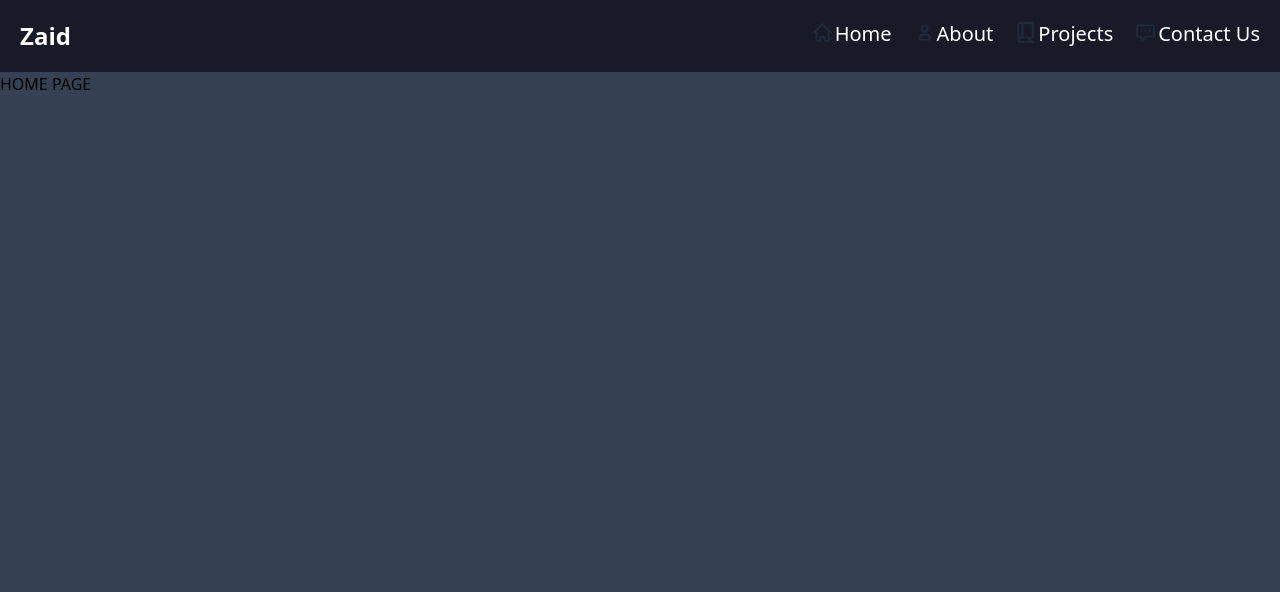
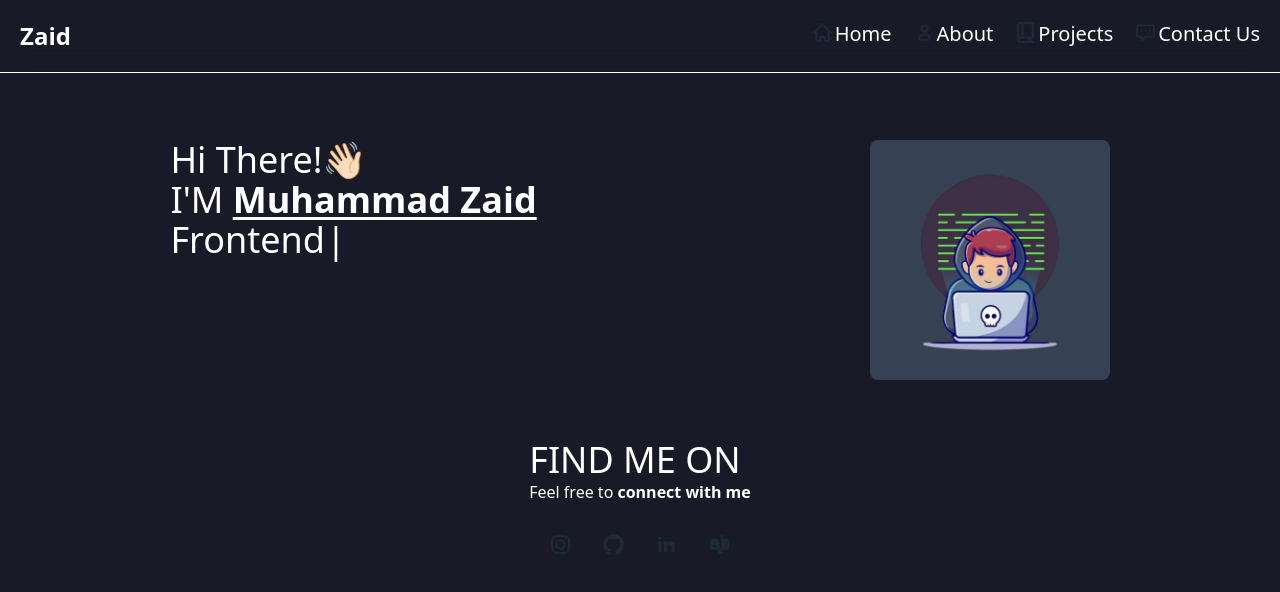
Before and after one commit to Zaidashraf19/Portfolio, a React (Vite) app: page / in a window 1280 px wide. Shown: the top 592 px of the page. Built offline with nearby package versions, Linux system fonts and the light colour scheme.

Commit message:
more features added

```diff
--- a/index.html
+++ b/index.html
@@ -6,7 +6,7 @@
     <meta name="viewport" content="width=device-width, initial-scale=1.0" />
     <title>Zaid | Portfolio</title>
   </head>
-  <body class="bg-gray-700">
+  <body class="bg-[#181a27] text-white">
     <div id="root"></div>
     <script type="module" src="/src/main.jsx"></script>
   </body>
--- a/package.json
+++ b/package.json
@@ -11,10 +11,13 @@
   },
   "dependencies": {
     "@tailwindcss/vite": "^4.1.7",
+    "animate.css": "^4.1.1",
+    "motion": "^12.12.1",
     "react": "^19.1.0",
     "react-dom": "^19.1.0",
     "react-router-dom": "^7.6.0",
-    "tailwindcss": "^4.1.7"
+    "tailwindcss": "^4.1.7",
+    "typewriter-effect": "^2.22.0"
   },
   "devDependencies": {
     "@eslint/js": "^9.25.0",
--- a/src/components/navbar.jsx
+++ b/src/components/navbar.jsx
@@ -1,13 +1,22 @@
+import React, { useState } from "react"
 import { Link } from "react-router-dom"
 
-const Navbar = () => {
+const nav = () => {
+    const [isOpen, setIsOpen] = React.useState(false);
+
+    const toggleMenu = () => {
+        setIsOpen(!isOpen);
+    };
+
     return (
         <>
-            <div className="text-white bg-[#181a27] p-5 flex justify-between text-xl">
+            <div className="flex justify-between text-xl p-5 fixed top-0 left-0 right-0 z-50 bg-background/100 backdrop-blur-md border-b border-border">
                 <div className="font-extrabold text-2xl">
                     Zaid
                 </div>
-                <div className="flex justify-around gap-5">
+                <div className={`flex flex-col md:flex-row md:items-center ${isOpen ? 'block' : 'hidden'} md:block`}>
+                    <ul className="flex flex-col md:flex-row gap-5">
+
                         <div className="flex hover:underline underline-offset-2">
                             <svg className="w-[25px] h-[25px] text-gray-800 dark:text-white" aria-hidden="true" xmlns="http://www.w3.org/2000/svg" width="24" height="24" fill="none" viewBox="0 0 24 24">
                                 <path stroke="currentColor" strokeLinecap="round" strokeLinejoin="round" strokeWidth="2" d="m4 12 8-8 8 8M6 10.5V19a1 1 0 0 0 1 1h3v-3a1 1 0 0 1 1-1h2a1 1 0 0 1 1 1v3h3a1 1 0 0 0 1-1v-8.5" />
@@ -33,10 +42,18 @@ const Navbar = () => {
                             <Link to={"/contact"}>Contact Us</Link>
                         </div>
 
+                    </ul>
                 </div>
+                <button onClick={toggleMenu} className="md:hidden focus:outline-none">
+                    {/* Hamburger Icon */}
+                    <svg className="w-6 h-6" fill="none" stroke="currentColor" viewBox="0 0 24 24" xmlns="http://www.w3.org/2000/svg">
+                        <path strokeLinecap="round" strokeLinejoin="round" strokeWidth={2} d="M4 6h16M4 12h16m-7 6h7" />
+                    </svg>
+                </button>
             </div>
+            <br /><br /><br /><br /><br />
         </>
     )
 }
 
-export default Navbar
+export default nav
--- a/src/index.css
+++ b/src/index.css
@@ -1,17 +1,2 @@
 @import "tailwindcss";
-@media (max-width: 768px) {
-    .nav-container {
-        flex-direction: column; /* Stack vertically */
-        align-items: flex-start; /* Align items to the left */
-    }
-
-    .nav-link {
-        width: 100%; /* Full width for links */
-        padding: 10px 15px; /* Add some padding */
-    }
-
-    .icon {
-        width: 20px; /* Adjust icon size for smaller screens */
-        height: 20px;
-    }
-}
+@import 'animate.css';
--- a/src/pages/about.jsx
+++ b/src/pages/about.jsx
@@ -1,7 +1,22 @@
 const About = () => {
-    return(
+    return (
         <>
-            ABOUT PAGE
+            <div className="text-xl p-5 flex justify-around gap-8 flex-wrap">
+                <div className="bg-gray-700 rounded-full p-0">
+                    <img
+                        src="https://cdn3d.iconscout.com/3d/premium/thumb/boy-avatar-3d-icon-download-in-png-blend-fbx-gltf-file-formats--boys-male-man-pack-avatars-icons-5187865.png"
+                        alt="Boy avatar"
+                        width={100}
+                        className=""
+
+                    />
+                </div>
+                <div>
+                    Hi everyone, <span className="font-semibold text-2xl">Muhammad Zaid</span> here from <span className="font-semibold text-2xl">Karachi, Pakistan. </span> <br /> <br />
+                    I'm a passionate Frontend Developer with expertise in creating responsive and interactive web applications. I specialize in React, Firebase, HTML, and CSS. <br /> <br />
+                    When I'm not coding, you can find me exploring new technologies, contributing to open-source projects, or enhancing my skills through continuous learning.
+                </div>
+            </div>
         </>
     )
 }
--- a/src/pages/home.jsx
+++ b/src/pages/home.jsx
@@ -1,7 +1,91 @@
+import Avatar from '../assets/developeravatar.png'
+import Typewriter from "typewriter-effect";
+
 const Home = () => {
-    return(
+    return (
         <>
-            HOME PAGE
+            <div className="text-4xl p-5 flex justify-around flex-wrap gap-8">
+                <div>
+                    <span className="font-light">Hi There!</span>
+                    <span>👋🏻</span> <br />
+                    <span>I'M </span>
+                    <span className="font-bold underline underline-offset-4"> Muhammad Zaid</span> <br />
+
+                    <Typewriter
+                        options={{
+                            strings: [
+                                "Frontend Developer"
+                            ],
+                            autoStart: true,
+                            loop: true,
+                            deleteSpeed: 50,
+                        }}
+                    />
+
+                </div>
+                <div>
+                    <img
+                        src={Avatar}
+                        alt="Developer Avatar"
+                        className="bg-gray-700 w-60 rounded-lg"
+                    />
+                </div>
+            </div>
+
+
+            <div className='flex flex-col justify-center items-center gap-5 my-10'>
+
+                <div>
+                    <span className='text-4xl'>
+                        FIND ME ON
+                    </span> <br />
+                    <span>
+                        Feel free to <span className='font-semibold'>connect with me</span>
+                    </span>
+                </div>
+
+                {/* ICONS */}
+                <div className='flex gap-3'>
+
+                    {/* INSTAGRAM */}
+                    <span className="bg-[#181a27] rounded-lg p-2 text-xl">
+                        <a href="">
+                            <svg class="w-[25px] h-[25px] text-gray-800 dark:text-white" aria-hidden="true" xmlns="http://www.w3.org/2000/svg" width="24" height="24" fill="none" viewBox="0 0 24 24">
+                                <path fill="currentColor" fill-rule="evenodd" d="M3 8a5 5 0 0 1 5-5h8a5 5 0 0 1 5 5v8a5 5 0 0 1-5 5H8a5 5 0 0 1-5-5V8Zm5-3a3 3 0 0 0-3 3v8a3 3 0 0 0 3 3h8a3 3 0 0 0 3-3V8a3 3 0 0 0-3-3H8Zm7.597 2.214a1 1 0 0 1 1-1h.01a1 1 0 1 1 0 2h-.01a1 1 0 0 1-1-1ZM12 9a3 3 0 1 0 0 6 3 3 0 0 0 0-6Zm-5 3a5 5 0 1 1 10 0 5 5 0 0 1-10 0Z" clip-rule="evenodd" />
+                            </svg>
+                        </a>
+                    </span>
+
+                    {/* GITHUB */}
+                    <span className="bg-[#181a27] rounded-lg p-2 text-xl">
+                        <a href="https://github.com/Zaidashraf19">
+                            <svg class="w-[25px] h-[25px] text-gray-800 dark:text-white" aria-hidden="true" xmlns="http://www.w3.org/2000/svg" width="24" height="24" fill="currentColor" viewBox="0 0 24 24">
+                                <path fill-rule="evenodd" d="M12.006 2a9.847 9.847 0 0 0-6.484 2.44 10.32 10.32 0 0 0-3.393 6.17 10.48 10.48 0 0 0 1.317 6.955 10.045 10.045 0 0 0 5.4 4.418c.504.095.683-.223.683-.494 0-.245-.01-1.052-.014-1.908-2.78.62-3.366-1.21-3.366-1.21a2.711 2.711 0 0 0-1.11-1.5c-.907-.637.07-.621.07-.621.317.044.62.163.885.346.266.183.487.426.647.71.135.253.318.476.538.655a2.079 2.079 0 0 0 2.37.196c.045-.52.27-1.006.635-1.37-2.219-.259-4.554-1.138-4.554-5.07a4.022 4.022 0 0 1 1.031-2.75 3.77 3.77 0 0 1 .096-2.713s.839-.275 2.749 1.05a9.26 9.26 0 0 1 5.004 0c1.906-1.325 2.74-1.05 2.74-1.05.37.858.406 1.828.101 2.713a4.017 4.017 0 0 1 1.029 2.75c0 3.939-2.339 4.805-4.564 5.058a2.471 2.471 0 0 1 .679 1.897c0 1.372-.012 2.477-.012 2.814 0 .272.18.592.687.492a10.05 10.05 0 0 0 5.388-4.421 10.473 10.473 0 0 0 1.313-6.948 10.32 10.32 0 0 0-3.39-6.165A9.847 9.847 0 0 0 12.007 2Z" clip-rule="evenodd" />
+                            </svg>
+                        </a>
+                    </span>
+
+                    {/* LINKEDIN */}
+                    <span className="bg-[#181a27] rounded-lg p-2 text-xl">
+                        <a href="">
+                            <svg class="w-[25px] h-[25px] text-gray-800 dark:text-white" aria-hidden="true" xmlns="http://www.w3.org/2000/svg" width="24" height="24" fill="currentColor" viewBox="0 0 24 24">
+                                <path fill-rule="evenodd" d="M12.51 8.796v1.697a3.738 3.738 0 0 1 3.288-1.684c3.455 0 4.202 2.16 4.202 4.97V19.5h-3.2v-5.072c0-1.21-.244-2.766-2.128-2.766-1.827 0-2.139 1.317-2.139 2.676V19.5h-3.19V8.796h3.168ZM7.2 6.106a1.61 1.61 0 0 1-.988 1.483 1.595 1.595 0 0 1-1.743-.348A1.607 1.607 0 0 1 5.6 4.5a1.601 1.601 0 0 1 1.6 1.606Z" clip-rule="evenodd" />
+                                <path d="M7.2 8.809H4V19.5h3.2V8.809Z" />
+                            </svg>
+                        </a>
+                    </span>
+
+                    {/* MAIL-BOX */}
+                    <span className="bg-[#181a27] rounded-lg p-2 text-xl">
+                        <a href="">
+                            <svg class="w-[25px] h-[25px] text-gray-800 dark:text-white" aria-hidden="true" xmlns="http://www.w3.org/2000/svg" width="24" height="24" fill="currentColor" viewBox="0 0 24 24">
+                                <path d="M17 6h-2V5h1a1 1 0 1 0 0-2h-2a1 1 0 0 0-1 1v2h-.541A5.965 5.965 0 0 1 14 10v4a1 1 0 1 1-2 0v-4c0-2.206-1.794-4-4-4-.075 0-.148.012-.22.028C7.686 6.022 7.596 6 7.5 6A4.505 4.505 0 0 0 3 10.5V16a1 1 0 0 0 1 1h7v3a1 1 0 0 0 1 1h2a1 1 0 0 0 1-1v-3h5a1 1 0 0 0 1-1v-6c0-2.206-1.794-4-4-4Zm-9 8.5H7a1 1 0 1 1 0-2h1a1 1 0 1 1 0 2Z" />
+                            </svg>
+                        </a>
+                    </span>
+
+                </div>
+            </div>
         </>
     )
 }
```
Also changed, not shown: src/assets/developeravatar.png (added), 1 other file (tests, documents, lock files or other folders). Lines whose indentation alone changed are shown as unchanged.
